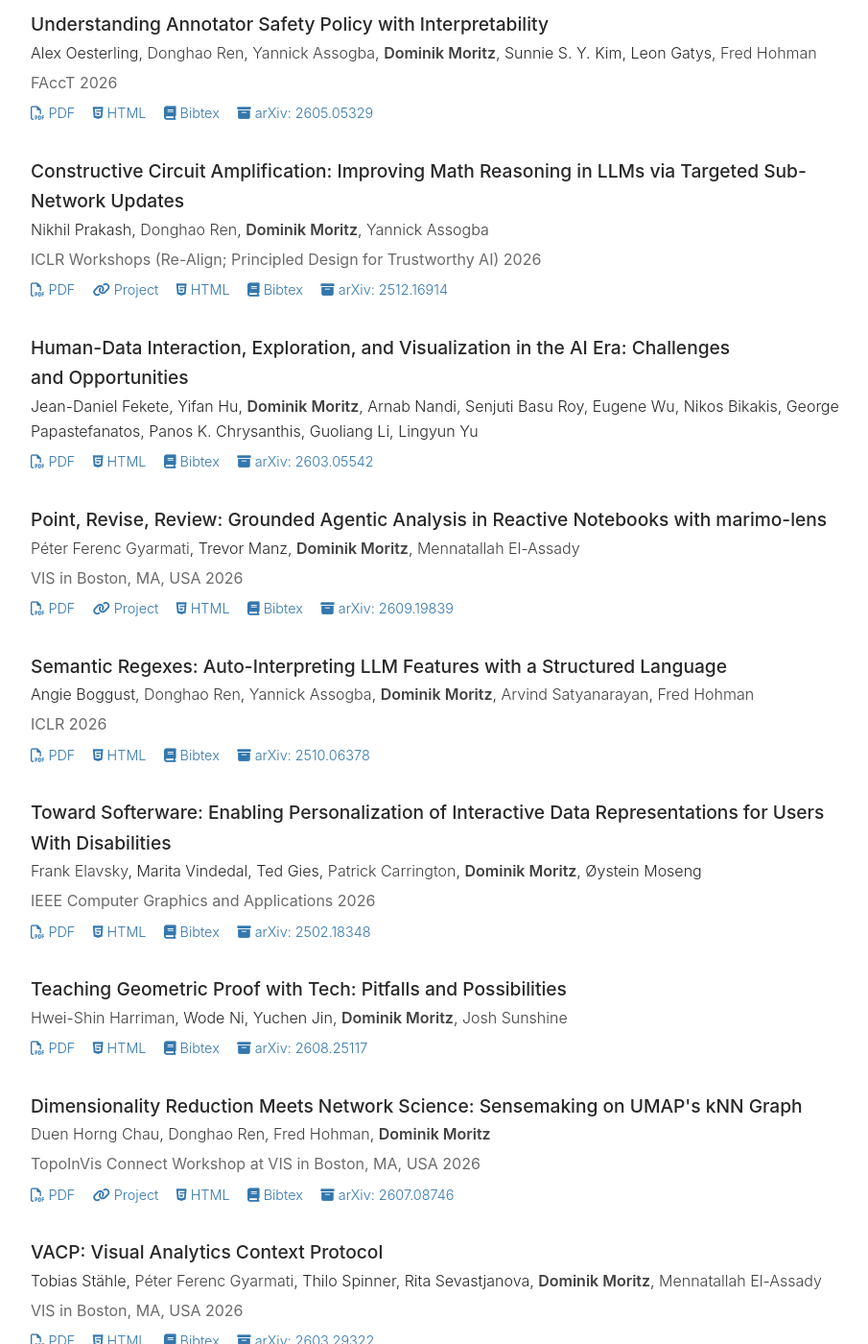
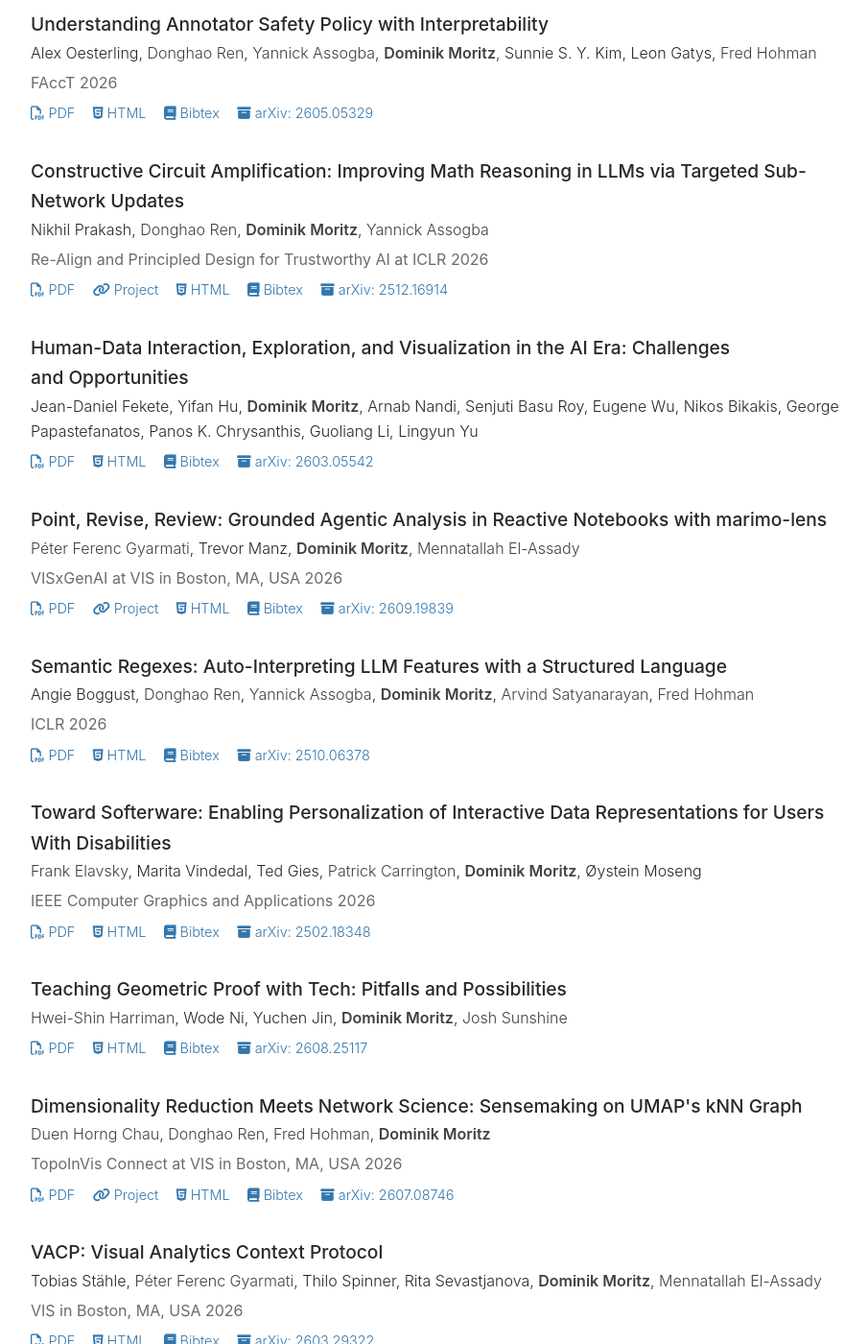
Before and after one commit to domoritz/domoritz.github.io, a Jekyll site: the page built from publications.md, in a window 1280 px wide and 1400 px high, scrolled down 505 px. Shown: the whole window at 96% size, without its empty margins (176-1081 px from the left). Built offline with Jekyll 4.4.1, drawn with Linux system fonts in a browser that asks for light colours.

Commit message:
Update workshop venues, VISxGenAI award, and service
- Show the workshop name in the venue of workshop papers
- Add the 2025 VISxGenAI Challenge win to awards
- CV service: VGTC Publications Chair, JOVI Accessibility Chair,
  NE AI Agents Day steering committee, AccessViz 2026 advisor

Co-Authored-By: Claude Opus 5.5 <noreply@anthropic.com>

```diff
--- a/_data/awards.yml
+++ b/_data/awards.yml
@@ -1,6 +1,9 @@
 - name: 10-Years InfoVis Test-of-Time
   years: 2025
   description: "For \"Voyager: Exploratory Analysis via Faceted Browsing of Visualization Recommendations\"."
+- name: VISxGenAI Challenge Winner
+  years: 2025
+  description: "For \"A Composable Agentic System for Automated Visual Data Reporting\"."
 - name: ACM CHI Best Paper Honorable Mention
   years: 2025
   description: "For \"Exploring Empty Spaces: Human-in-the-Loop Data Augmentation\"."
--- a/_publications/2025-agentic-reporting.html
+++ b/_publications/2025-agentic-reporting.html
@@ -7,7 +7,7 @@ authors:
   - Dominik Moritz
   - Torsten Möller
   - Laura Koesten
-venue: VIS
+venue: VISxGenAI at VIS
 venue_location: Vienna, Austria
 venue_tags:
   - VIS
--- a/_publications/2026-constructive-circuit-amplification.html
+++ b/_publications/2026-constructive-circuit-amplification.html
@@ -7,11 +7,10 @@ authors:
   - Donghao Ren
   - Dominik Moritz
   - Yannick Assogba
-venue: "ICLR Workshops (Re-Align; Principled Design for Trustworthy AI)"
+venue: Re-Align and Principled Design for Trustworthy AI at ICLR
 venue_url: https://iclr.cc/Conferences/2026/
 venue_tags:
   - ICLR
-  - Workshop
 type:
   - Workshop
 tags:
--- a/_publications/2026-marimo-lens.html
+++ b/_publications/2026-marimo-lens.html
@@ -7,9 +7,9 @@ authors:
   - Trevor Manz
   - Dominik Moritz
   - Mennatallah El-Assady
-venue: VIS
+venue: VISxGenAI at VIS
 venue_location: Boston, MA, USA
-venue_url: https://ieeevis.org/year/2026/welcome
+venue_url: https://visxgenai.github.io/
 venue_tags:
   - VIS
   - VISxGenAI
--- a/_publications/2026-umap-knn-graph.html
+++ b/_publications/2026-umap-knn-graph.html
@@ -7,7 +7,7 @@ authors:
   - Donghao Ren
   - Fred Hohman
   - Dominik Moritz
-venue: TopoInVis Connect Workshop at VIS
+venue: TopoInVis Connect at VIS
 venue_location: Boston, MA, USA
 venue_url: https://topoinvis-workshop.github.io/2026/
 venue_tags:
--- a/cv.html
+++ b/cv.html
@@ -252,8 +252,8 @@ To enhance people's ability to understand and communicate large and complex data
 <p>
   Reviewer for ACM CHI, IEEE VIS, TVCG, EuroVis, PacificVis, Computers & Graphics, HILDA, and DSIA. Panelist for National Science Foundation.
   Program committee for <a href="http://hilda.io/2018/">HILDA 2018</a>, <a href="http://hilda.io/2019/">HILDA 2019</a>, and <a href="http://hilda.io/2020/">HILDA 2020</a>, and program chair for <a href="https://hilda.io/2022/">HILDA 2022</a> and <a href="https://hilda.io/2023/">HILDA 2023</a> at SIGMOD.
-  Organizer of <a href="https://www.interactive-analysis.org/year/2018/">DSIA 2018</a>, <a href="https://www.interactive-analysis.org/">DSIA 2019</a>, <a href="https://accessviz.github.io">Accessibility 2024</a>, and <a href="https://accessviz.github.io">Accessibility 2025</a> at VIS.
-  Session chair at CHI 2019, VIS 2019, VIS 2020, VIS 2021, VIS 2023. Program committee at VIS 2020 and 2021. Organizing committee for VIS 2022 until VIS 2026 (accessibility, sponsorship, and hybrid chair).
+  Organizer of <a href="https://www.interactive-analysis.org/year/2018/">DSIA 2018</a>, <a href="https://www.interactive-analysis.org/">DSIA 2019</a>, <a href="https://accessviz.github.io">AccessViz 2024</a>, and <a href="https://accessviz.github.io">AccessViz 2025</a> at VIS, and advisor for <a href="https://accessviz.github.io">AccessViz 2026</a>.
+  Session chair at CHI 2019, VIS 2019, VIS 2020, VIS 2021, VIS 2023. Program committee at VIS 2020 and 2021. Organizing committee for VIS 2022 until VIS 2026 (accessibility, sponsorship, and hybrid chair). Publications chair of the <a href="https://tc.computer.org/vgtc/">IEEE VGTC</a> executive committee from 2026 on. Accessibility chair of the <a href="https://www.journalovi.org/">Journal of Visualization and Interaction (JOVI)</a> from 2022 on. Steering committee of the <a href="https://ne-agents-day.github.io/">North East AI Agents Day 2026</a>.
   Member of the <a href="https://frictionlessdata.io/">Frictionless Data</a> working group that aims to submit a specification to the <a href="https://www.ietf.org/">IETF</a>. Steering committee chair for the Vega Organization from 2023 on.
 </p>
 
```
